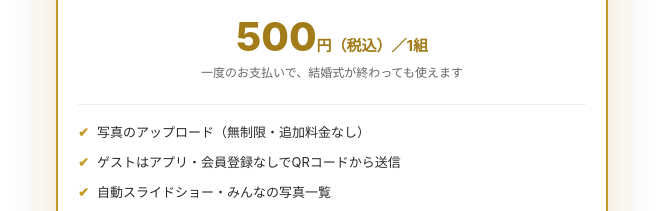
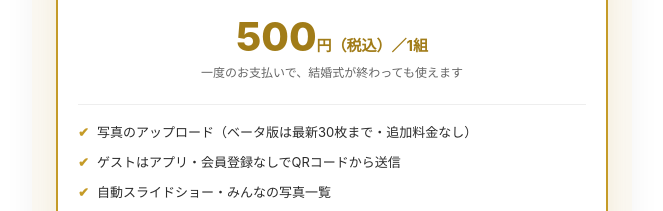
Before and after one commit to xoxoju-ops/marrypic, a plain HTML site: page index.html in a window 1280 px wide. Shown: the part 2970-3181 px from the top of the page, without its empty margins (308-971 px from the left). Drawn offline with Linux system fonts and the light colour scheme.

Commit message:
LP: 価格表の「写真アップロード無制限」を、実際のベータ版上限（最新30枚）に合わせて修正

```diff
--- a/index.html
+++ b/index.html
@@ -227,7 +227,7 @@
         <div class="price-num">500<small>円（税込）／1組</small></div>
         <div class="price-sub">一度のお支払いで、結婚式が終わっても使えます</div>
         <ul class="price-list">
-          <li>写真のアップロード（無制限・追加料金なし）</li>
+          <li>写真のアップロード（ベータ版は最新30枚まで・追加料金なし）</li>
           <li>ゲストはアプリ・会員登録なしでQRコードから送信</li>
           <li>自動スライドショー・みんなの写真一覧</li>
           <li>1枚ずつの保存／ZIPで一括ダウンロード</li>
```
